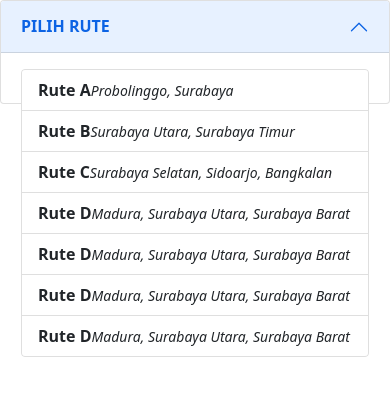
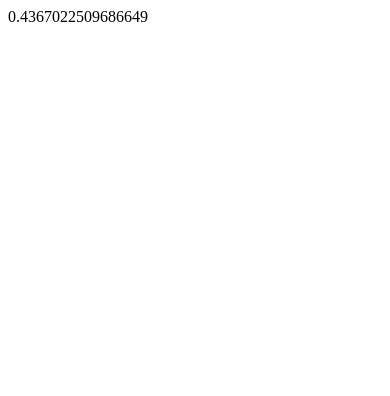
Before and after one commit to ankhzaq/stackoverflow-questions, a React (Create React App) app in the folder reactv17-questions/: page / in a window 390 px wide. Shown: the top 396 px of the page. Built offline with nearby package versions, Linux system fonts and the light colour scheme.

Commit message:
feature - react17 questions, carousel responsive with pixels

```diff
--- /dev/null
+++ b/reactv17-questions/src/Questions/Question14.jsx
@@ -0,0 +1,48 @@
+/*
+* Most effective way to re-evaluate useState when its initial value changes?
+* Url: https://stackoverflow.com/questions/71544475/most-effective-way-to-re-evaluate-usestate-when-its-initial-value-changes/71544536#71544536
+* */
+
+import React, { useEffect } from 'react';
+import { useState } from "react";
+
+const store = {
+  getCarouselContents: () => Math.random()
+}
+
+// OPTION 1
+function Question14() {
+  const [carouselContents, setCarouselContents] = useState(store.getCarouselContents());
+
+
+  useEffect(() => {
+    const nextCarousel = store.getCarouselContents();
+    if (nextCarousel !== carouselContents) {
+      console.log("carousel has changed");
+      setCarouselContents(nextCarousel);
+    }
+  }, []);
+  return (
+    <div>{carouselContents}</div>
+  );
+}
+
+// OPTION 2
+function Question14_2({ carouselContentFromParent }) {
+  const [carouselContents, setCarouselContents] = useState(carouselContentFromParent);
+
+  useEffect(() => {
+    console.log("carousel has changed");
+    setCarouselContents(carouselContentFromParent);
+  }, [carouselContentFromParent]);
+  return (
+    <div>{carouselContents}</div>
+  );
+}
+
+function Question14_2_wrapper() {
+  const carouselContent = store.getCarouselContents();
+  return ( <Question14_2 carouselContentFromParent={carouselContent}  /> );
+}
+
+export default Question14_2_wrapper;
--- a/reactv17-questions/src/index.jsx
+++ b/reactv17-questions/src/index.jsx
@@ -1,13 +1,13 @@
 // React imports
 import React from 'react';
 import ReactDOM from 'react-dom';
-import Question13 from './Questions/Question13/Question13';
+import Question14 from './Questions/Question14';
 
 // Component
 
 ReactDOM.render(
   <React.StrictMode>
-    <Question13 />
+    <Question14 />
   </React.StrictMode>,
   document.getElementById('root'),
 );
```
